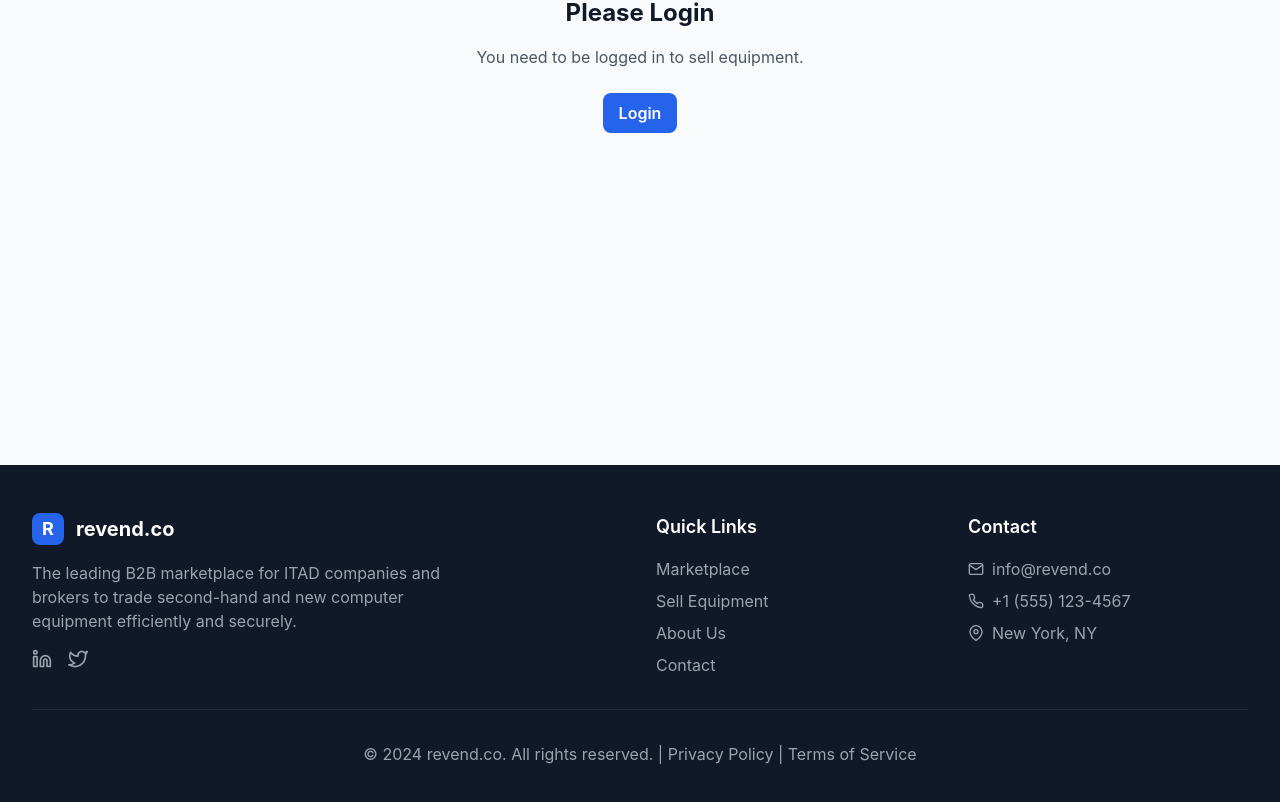
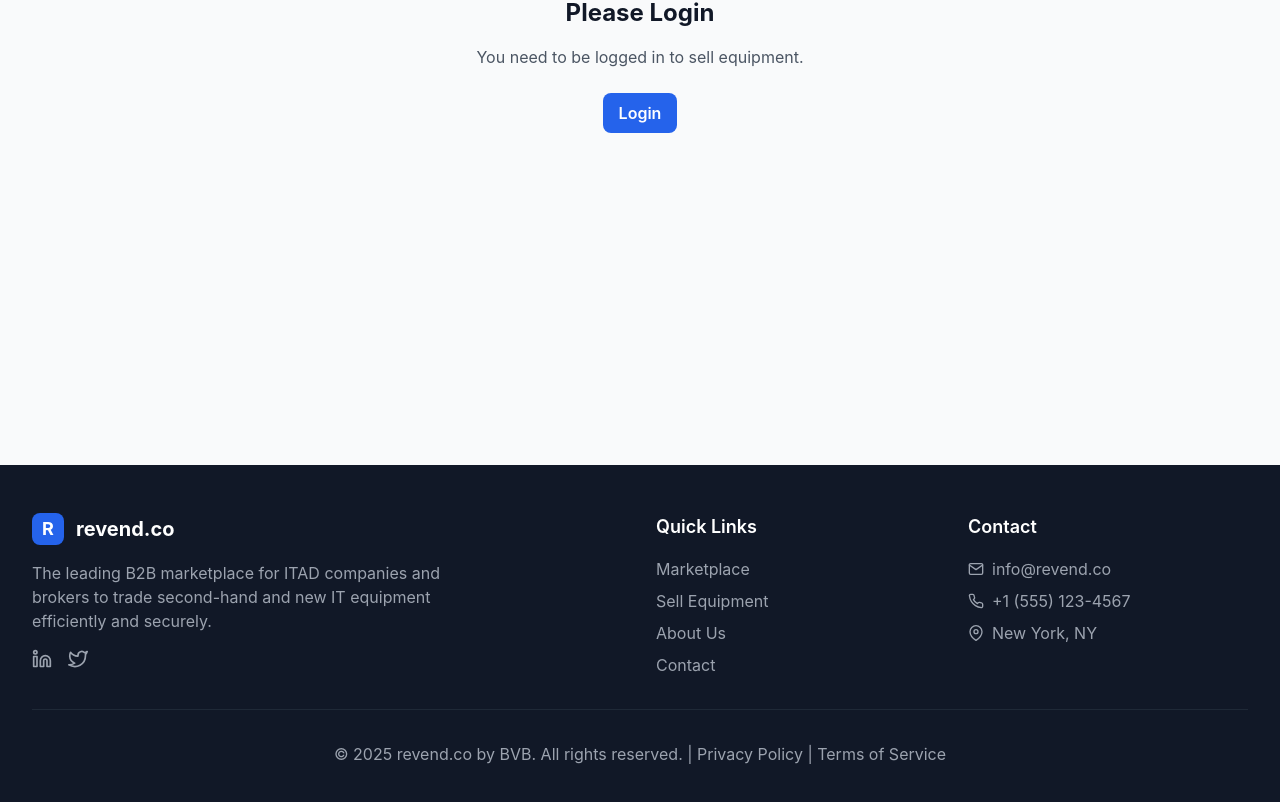
Before and after one commit to bvbranden/revend.co, a React (Vite) app: page /#/sell in a window 1280 px wide. Shown: the part 400-1202 px from the top of the page. Built offline with nearby package versions, Linux system fonts and the light colour scheme.

Commit message:
Update Footer.jsx

```diff
--- a/src/components/Footer.jsx
+++ b/src/components/Footer.jsx
@@ -20,7 +20,7 @@ const Footer = () => {
             </div>
             <p className="text-gray-400 mb-4 max-w-md">
               The leading B2B marketplace for ITAD companies and brokers to trade
-              second-hand and new computer equipment efficiently and securely.
+              second-hand and new IT equipment efficiently and securely.
             </p>
             <div className="flex space-x-4">
               <a href="#" className="text-gray-400 hover:text-white transition-colors">
@@ -81,7 +81,7 @@ const Footer = () => {
 
         <div className="border-t border-gray-800 mt-8 pt-8 text-center">
           <p className="text-gray-400">
-            © 2024 revend.co. All rights reserved. | Privacy Policy | Terms of Service
+            © 2025 revend.co by BVB. All rights reserved. | Privacy Policy | Terms of Service
           </p>
         </div>
       </div>
```
